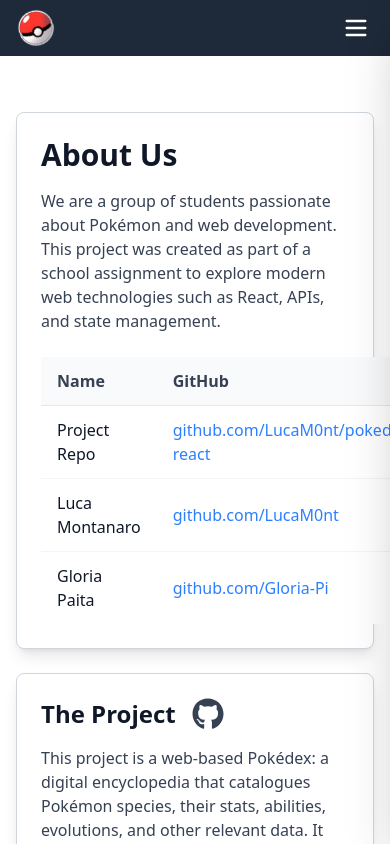
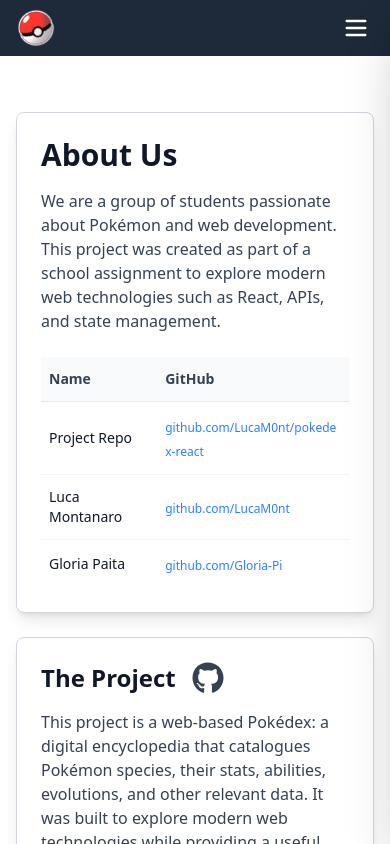
Before and after one commit to LucaM0nt/pokedex-react, a React (Vite) app: page /about in a window 390 px wide. Shown: the top 844 px of the page. Built offline with nearby package versions, Linux system fonts and the light colour scheme.

Commit message:
style: improve About page table responsiveness
- Add horizontal scroll for table on mobile
- Reduce padding and font sizes on small screens
- Add break-all to prevent link overflow
- Make table extend to card edges with negative margin

```diff
--- a/src/pages/About.jsx
+++ b/src/pages/About.jsx
@@ -17,58 +17,59 @@ export default function About() {
             to explore modern web technologies such as React, APIs, and state
             management.
           </p>
+          <div className="overflow-x-auto -mx-6 px-6">
             <table className="min-w-full table-auto border-collapse">
               <thead className="bg-gray-50">
                 <tr>
-                <th className="px-4 py-3 text-left font-semibold text-gray-700 border-b border-gray-200">
+                  <th className="px-2 sm:px-4 py-3 text-left font-semibold text-gray-700 border-b border-gray-200 text-sm sm:text-base">
                     Name
                   </th>
-                <th className="px-4 py-3 text-left font-semibold text-gray-700 border-b border-gray-200">
+                  <th className="px-2 sm:px-4 py-3 text-left font-semibold text-gray-700 border-b border-gray-200 text-sm sm:text-base">
                     GitHub
                   </th>
                 </tr>
               </thead>
               <tbody className="bg-white">
                 <tr className="border-b border-gray-100">
-                <td className="px-4 py-3 font-medium text-gray-900">
+                  <td className="px-2 sm:px-4 py-3 font-medium text-gray-900 text-sm sm:text-base">
                     Project Repo
                   </td>
-                <td className="px-4 py-3">
+                  <td className="px-2 sm:px-4 py-3">
                     <a
                       href="https://github.com/LucaM0nt/pokedex-react"
                       target="_blank"
                       rel="noopener noreferrer"
-                    className="text-blue-500 hover:text-blue-600 hover:underline"
+                      className="text-blue-500 hover:text-blue-600 hover:underline text-xs sm:text-base break-all"
                     >
                       github.com/LucaM0nt/pokedex-react
                     </a>
                   </td>
                 </tr>
                 <tr className="border-b border-gray-100">
-                <td className="px-4 py-3 font-medium text-gray-900">
+                  <td className="px-2 sm:px-4 py-3 font-medium text-gray-900 text-sm sm:text-base">
                     Luca Montanaro
                   </td>
-                <td className="px-4 py-3">
+                  <td className="px-2 sm:px-4 py-3">
                     <a
                       href="https://github.com/LucaM0nt"
                       target="_blank"
                       rel="noopener noreferrer"
-                    className="text-blue-500 hover:text-blue-600 hover:underline"
+                      className="text-blue-500 hover:text-blue-600 hover:underline text-xs sm:text-base break-all"
                     >
                       github.com/LucaM0nt
                     </a>
                   </td>
                 </tr>
                 <tr>
-                <td className="px-4 py-3 font-medium text-gray-900">
+                  <td className="px-2 sm:px-4 py-3 font-medium text-gray-900 text-sm sm:text-base">
                     Gloria Paita
                   </td>
-                <td className="px-4 py-3">
+                  <td className="px-2 sm:px-4 py-3">
                     <a
                       href="https://github.com/Gloria-Pi"
                       target="_blank"
                       rel="noopener noreferrer"
-                    className="text-blue-500 hover:text-blue-600 hover:underline"
+                      className="text-blue-500 hover:text-blue-600 hover:underline text-xs sm:text-base break-all"
                     >
                       github.com/Gloria-Pi
                     </a>
@@ -76,6 +77,7 @@ export default function About() {
                 </tr>
               </tbody>
             </table>
+          </div>
         </Card>
         <Card as="section" className="mt-6 mb-6">
           <div className="flex items-center justify-between">
```
Lines whose indentation alone changed are shown as unchanged.
